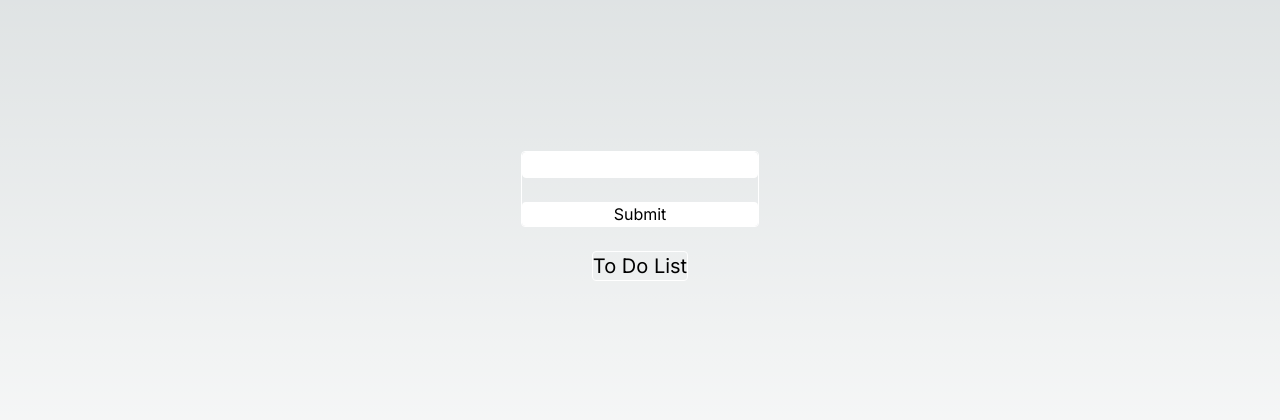
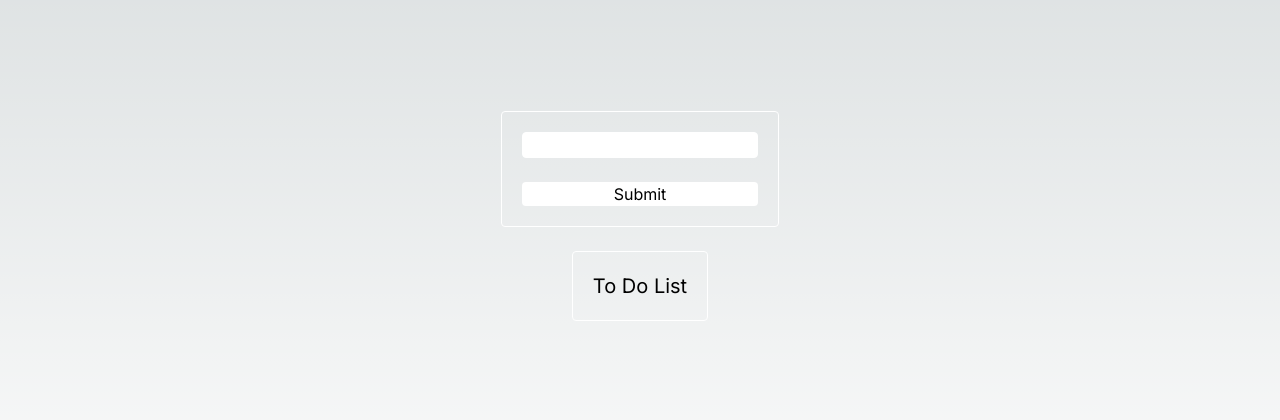
Before and after one commit to wahyuucandra/training-react-berijalan, a Next.js app: page /todo-reducer in a window 1280 px wide. Shown: the part 184-604 px from the top of the page. Built offline with nearby package versions, Linux system fonts and the light colour scheme.

Commit message:
belajar-redux

```diff
--- a/src/component/ListForm.tsx
+++ b/src/component/ListForm.tsx
@@ -12,7 +12,7 @@ export const ListForm = () => {
   }
 
   return (
-    <section className="todo__list text rounded border border-white p-6 h-500px overflow-auto">
+    <section className="todo__list text rounded border border-white p-[20px] h-500px overflow-auto">
       <div className="font-bold text-xl mb-2">To Do List</div>
       {todos.map((item, index) => (
         <div key={index} className="text-white flex gap-2">
--- a/src/component/TodoForm.tsx
+++ b/src/component/TodoForm.tsx
@@ -23,15 +23,17 @@ export const TodoForm = () => {
     e.preventDefault();
 
     handleAddTodo();
+
   }
   return (
     <section className="todo__form">
       <form
         onSubmit={onSubmit}
-        className="flex flex-col gap-6 rounded border border-white p-6"
+        className="flex flex-col gap-6 rounded border border-white p-[20px]"
       >
         <input
           type="text"
+          value={form.text}
           className="text-black border border-white rounded"
           onChange={(e) => onChange(e)}
         />
```
